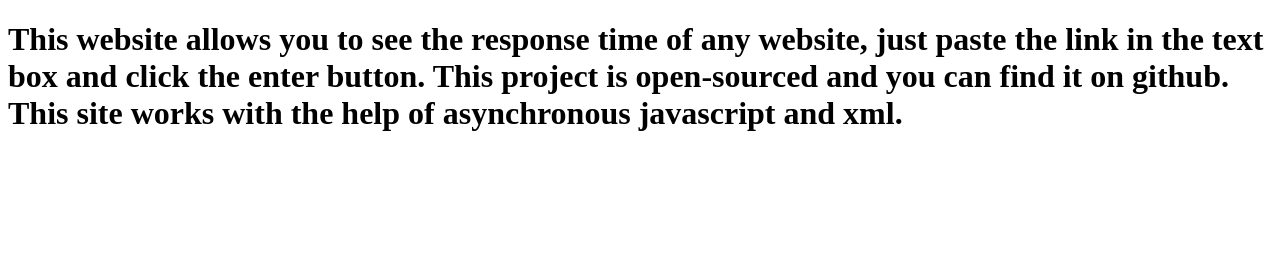
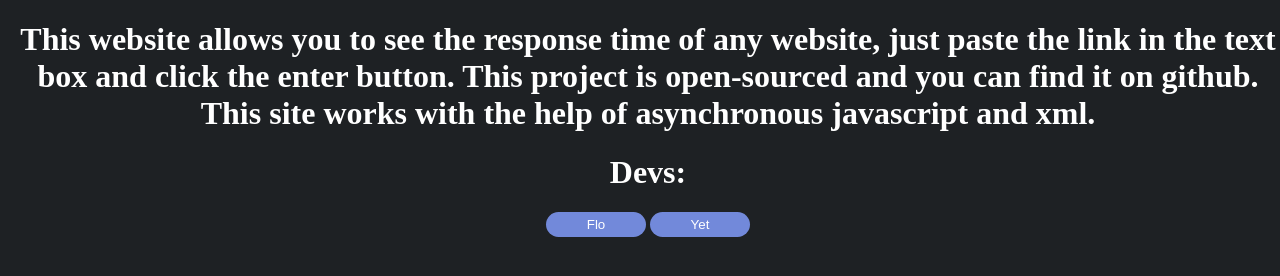
Before and after one commit to YetNT/ping-website, a plain HTML site: page about/index.html in a window 1280 px wide. Drawn offline with Linux system fonts and the light colour scheme.

Commit message:
JS improvements and the about page

```diff
--- a/about/index.html
+++ b/about/index.html
@@ -1,12 +1,29 @@
 <!DOCTYPE html>
 <html lang="en">
+
 <head>
   <meta charset="UTF-8">
   <meta http-equiv="X-UA-Compatible" content="IE=edge">
   <meta name="viewport" content="width=device-width, initial-scale=1.0">
   <title>About</title>
+  <link href="/about/style.css" rel="stylesheet" type="text/css" />
 </head>
+
 <body>
-  <h1>This website allows you to see the response time of any website, just paste the link in the text box and click the enter button. This project is open-sourced and you can find it on github. This site works with the help of asynchronous javascript and xml.</h1>
+  <center>
+    <h1 id="info-text">This website allows you to see the response time of any website, just paste the link in the text
+      box and click
+      the enter button. This project is open-sourced and you can find it on github. This site works with the help of
+      asynchronous javascript and xml.</h1>
+  </center>
+
+
+  <center>
+    <h1 id="devs-h1">Devs: </h1>
+    <!---Yet's Discord Avatar -->
+    <button id="flo-btn"><a>Flo</a></button>
+    <button id="yet-btn"><a>Yet</a></button>
+  </center>
 </body>
+
 </html>
--- /dev/null
+++ b/about/style.css
@@ -0,0 +1,42 @@
+html, body {
+  height: 100%;
+  width: 100%;
+  background: #1e2124;
+
+}
+
+#info-text {
+ color: white
+}
+
+#devs-h1 {
+  color: white;
+}
+
+#flo-btn {
+  width: 100px;
+  height: 25px;
+  border-radius: 15px;
+  background: #7289da;
+  color: white;
+  margin: 0px;
+  border: none;
+}
+
+#yet-btn {
+  width: 100px;
+  height: 25px;
+  border-radius: 15px;
+  background: #7289da;
+  color: white;
+  margin: 0px;
+  border: none;
+}
+
+#yet-btn:hover {
+  width: 125px;
+}
+
+#flo-btn:hover {
+  width: 125px;
+}
```
Also changed, not shown: index.html (+4 -3 lines), script.js (+17 -2 lines), style.css (+16 -2 lines).
